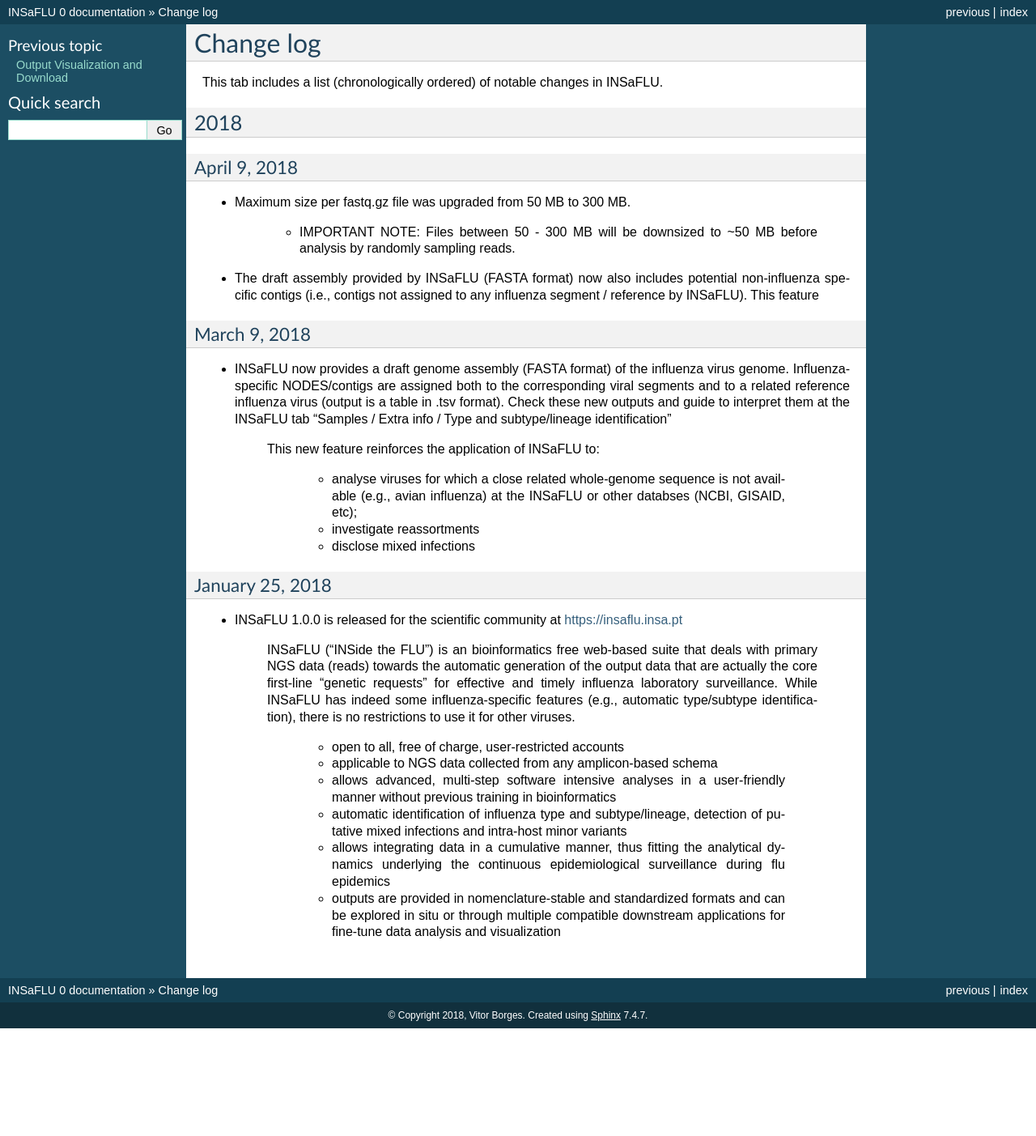
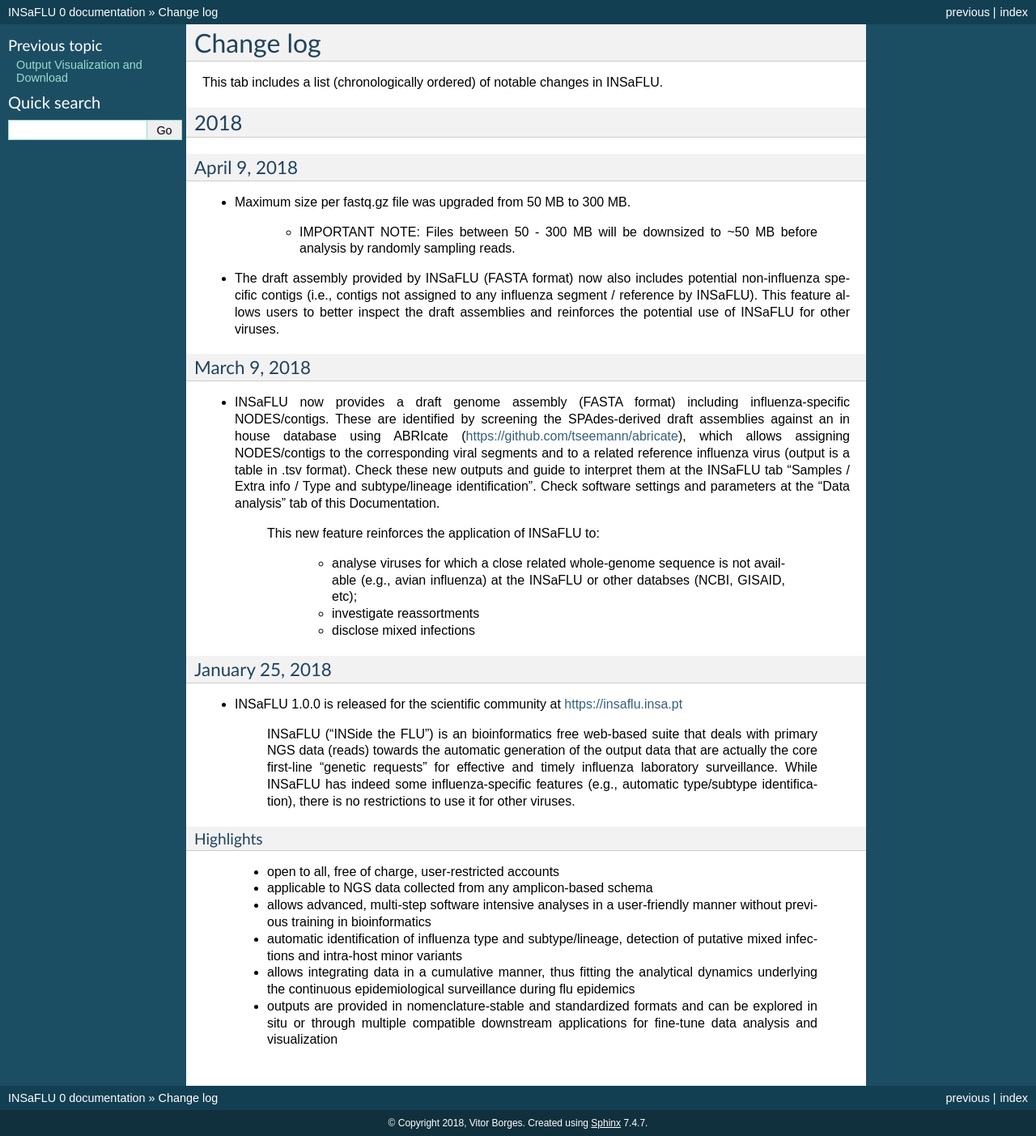
Before and after one commit to INSaFLU/insaflu_docs, a Sphinx documentation site: the page built from docs/change_log.rst, in a window 1280 px wide. Shown: the whole page at 81% size. Built offline with Sphinx 7.4.7, drawn with Linux system fonts in a browser that asks for light colours; formulas are drawn with MathJax 3; before the commit the page ends 1270 px from its top, so only the background shows below that.

Commit message:
[Add] Change log

```diff
--- a/docs/change_log.rst
+++ b/docs/change_log.rst
@@ -15,13 +15,13 @@
 
 	* IMPORTANT NOTE: Files between 50 - 300 MB will be downsized to ~50 MB before analysis by randomly sampling reads.
 
-- The draft assembly provided by INSaFLU (FASTA format) now also includes potential non-influenza specific contigs (i.e., contigs not assigned to any influenza segment / reference by INSaFLU). This feature
+- The draft assembly provided by INSaFLU (FASTA format) now also includes potential non-influenza specific contigs (i.e., contigs not assigned to any influenza segment / reference by INSaFLU). This feature allows users to better inspect the draft assemblies and reinforces the potential use of INSaFLU for other viruses.
 
 
 March 9, 2018
 .............
 
-- INSaFLU now provides a draft genome assembly (FASTA format) of the influenza virus genome. Influenza-specific NODES/contigs are assigned both to the corresponding viral segments and to a related reference influenza virus (output is a table in .tsv format). Check these new outputs and guide to interpret them at the INSaFLU tab "Samples / Extra info / Type and subtype/lineage identification"
+- INSaFLU now provides a draft genome assembly (FASTA format) including influenza-specific NODES/contigs. These are identified by screening the SPAdes-derived draft assemblies against an in house database using ABRIcate (https://github.com/tseemann/abricate), which allows assigning NODES/contigs to the corresponding viral segments and to a related reference influenza virus (output is a table in .tsv format). Check these new outputs and guide to interpret them at the INSaFLU tab "Samples / Extra info / Type and subtype/lineage identification". Check software settings and parameters at the "Data analysis" tab of this Documentation.
 
 	This new feature reinforces the application of INSaFLU to:
 
@@ -38,8 +38,8 @@
 
 	INSaFLU ("INSide the FLU") is an bioinformatics free web-based suite that deals with primary NGS data (reads) towards the automatic generation of the output data that are actually the core first-line “genetic requests” for effective and timely influenza laboratory surveillance. While INSaFLU has indeed some influenza-specific features (e.g., automatic type/subtype identification), there is no restrictions to use it for other viruses.
 
-	Highlights
-	++++++++++
+Highlights
+++++++++++
 
 		* open to all, free of charge, user-restricted accounts
 		* applicable to NGS data collected from any amplicon-based schema
```
